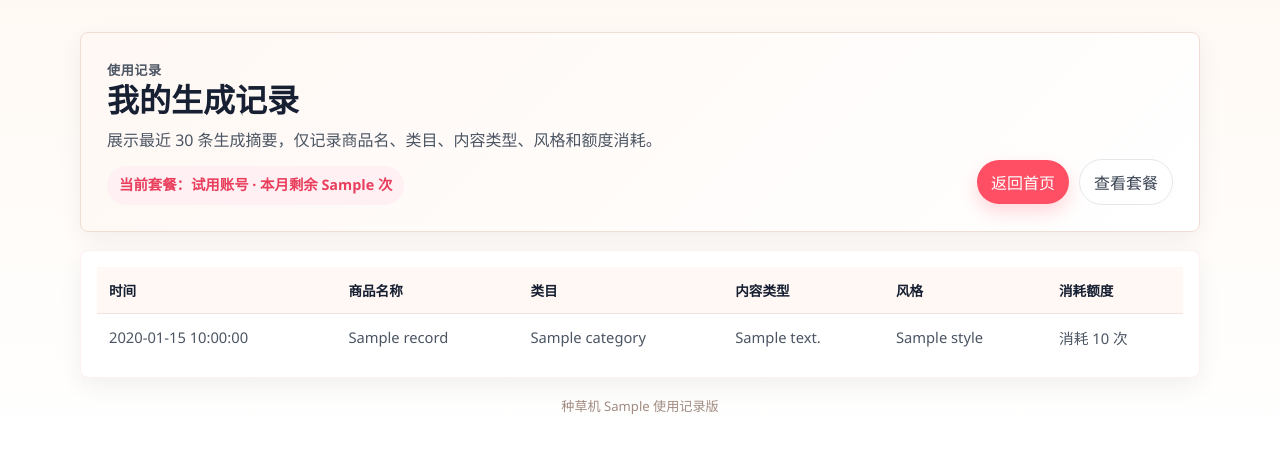
After one commit to chenjiaozz1015-maker/xhs-product-note-agent, a FastAPI app: template app/templates/records.html in a window 1280 px wide. The commit adds this page. Shown: the top 454 px of the page. Run offline with FastAPI, Linux system fonts and the light colour scheme; the template is opened without the code that fills it: most values are stand-ins (such as "Sample title", 1, 10 or a date in 2020).

Commit message:
Add generation records

```diff
--- a/app/config.py
+++ b/app/config.py
@@ -17,7 +17,7 @@ DATA_DIR.mkdir(parents=True, exist_ok=True)
 
 APP_NAME = os.getenv("APP_NAME", "种草机")
 APP_TITLE = os.getenv("APP_TITLE", APP_NAME)
-APP_VERSION = os.getenv("APP_VERSION", "v0.3-2")
+APP_VERSION = os.getenv("APP_VERSION", "v0.3-3")
 HOST = os.getenv("HOST", "0.0.0.0")
 PORT = int(os.getenv("PORT", "8000"))
 SESSION_SECRET = os.getenv("SESSION_SECRET", "change-this-session-secret")
--- a/app/routes/pages.py
+++ b/app/routes/pages.py
@@ -8,6 +8,7 @@ from app.config import APP_TITLE, APP_VERSION, UPLOAD_DIR, GENERATED_DIR
 from app.services.auth_service import get_current_user, get_user_quota, increment_used_quota
 from app.services.note_builder import build_result_payload
 from app.services.poster_engine_adapter import generate_posters
+from app.services.record_service import create_generation_record, list_recent_generation_records
 
 router = APIRouter()
 templates = Jinja2Templates(directory=str(Path(__file__).resolve().parents[1] / "templates"))
@@ -18,12 +19,14 @@ SUPPORTED_IMAGE_TYPES = {"image/jpeg", "image/png", "image/webp"}
 def _index_context(request: Request, error: str = "", warning: str = "") -> dict:
     current_user = get_current_user(request)
     quota = get_user_quota(int(current_user["id"])) if current_user else None
+    recent_records = list_recent_generation_records(int(current_user["id"])) if current_user else []
     return {
         "request": request,
         "app_title": APP_TITLE,
         "app_version": APP_VERSION,
         "current_user": current_user,
         "quota": quota,
+        "recent_records": recent_records,
         "error": error,
         "warning": warning,
     }
@@ -106,6 +109,15 @@ async def generate(
         )
         result_payload["image_paths"] = poster_paths
         quota = increment_used_quota(int(current_user["id"]))
+        create_generation_record(
+            user_id=int(current_user["id"]),
+            product_name=product_name,
+            category=category,
+            content_type=content_type,
+            style=style,
+            image_count=3,
+            quota_cost=1,
+        )
         return templates.TemplateResponse(
             "result.html",
             {
--- a/app/static/css/style.css
+++ b/app/static/css/style.css
@@ -1115,6 +1175,99 @@ button, .secondary-btn, .copy-btn, .btn {
   margin-top: 22px;
 }
 
+.records-page {
+  width: min(1120px, calc(100% - 24px));
+  max-width: 1120px;
+  gap: 18px;
+}
+
+.records-hero {
+  display: grid;
+  gap: 18px;
+  padding: 26px;
+  background: linear-gradient(135deg, #fff8f4 0%, #fff 100%);
+  border-color: #f0ddd4;
+}
+
+.records-hero h1 {
+  margin: 0 0 8px;
+  color: var(--home-ink);
+  font-size: 2rem;
+  line-height: 1.18;
+}
+
+.records-hero p {
+  margin: 0;
+  color: var(--home-text);
+  line-height: 1.7;
+}
+
+.records-quota {
+  display: inline-flex;
+  width: fit-content;
+  margin-top: 12px !important;
+  padding: 7px 12px;
+  border-radius: 999px;
+  background: #fff0f4;
+  color: var(--home-brand-deep) !important;
+  font-size: 0.9rem;
+  font-weight: 800;
+}
+
+.records-card {
+  overflow: hidden;
+}
+
+.records-table-wrap {
+  width: 100%;
+  overflow-x: auto;
+}
+
+.records-table {
+  width: 100%;
+  border-collapse: collapse;
+  color: var(--home-text);
+  font-size: 0.92rem;
+}
+
+.records-table th,
+.records-table td {
+  padding: 13px 12px;
+  border-bottom: 1px solid #f0e2dc;
+  text-align: left;
+  vertical-align: top;
+}
+
+.records-table th {
+  color: var(--home-ink);
+  background: #fff8f4;
+  font-size: 0.85rem;
+  font-weight: 800;
+}
+
+.records-table tr:last-child td {
+  border-bottom: 0;
+}
+
+.records-empty {
+  display: grid;
+  gap: 10px;
+  justify-items: start;
+  padding: 8px;
+}
+
+.records-empty h2 {
+  margin: 0;
+  color: var(--home-ink);
+  font-size: 1.15rem;
+}
+
+.records-empty p {
+  margin: 0;
+  color: var(--home-muted);
+  line-height: 1.6;
+}
+
 .pricing-page {
   width: min(1320px, calc(100% - 24px));
   max-width: 1320px;
@@ -1355,6 +1528,15 @@ button, .secondary-btn, .copy-btn, .btn {
   .pricing-grid {
     grid-template-columns: repeat(2, minmax(0, 1fr));
   }
+
+  .records-page {
+    width: min(1120px, calc(100% - 64px));
+  }
+
+  .records-hero {
+    grid-template-columns: minmax(0, 1fr) auto;
+    align-items: end;
+  }
 }
 
 @media (min-width: 1024px) {
--- a/app/templates/login.html
+++ b/app/templates/login.html
@@ -38,7 +38,7 @@
 
         <p class="auth-switch">没有账号？<a href="/register">去注册</a></p>
       </section>
-      <p class="version-note">种草机 {{ app_version }} 试用额度版</p>
+      <p class="version-note">种草机 {{ app_version }} 使用记录版</p>
     </main>
   </body>
 </html>
--- a/app/templates/pricing.html
+++ b/app/templates/pricing.html
@@ -44,7 +44,7 @@
         </article>
         {% endfor %}
       </section>
-      <p class="version-note">种草机 {{ app_version }} 试用额度版</p>
+      <p class="version-note">种草机 {{ app_version }} 使用记录版</p>
     </main>
   </body>
 </html>
--- a/app/templates/quota_empty.html
+++ b/app/templates/quota_empty.html
@@ -17,7 +17,7 @@
           <a class="btn btn-ghost" href="/">返回首页</a>
         </div>
       </section>
-      <p class="version-note">种草机 {{ app_version }} 试用额度版</p>
+      <p class="version-note">种草机 {{ app_version }} 使用记录版</p>
     </main>
   </body>
 </html>
--- /dev/null
+++ b/app/templates/records.html
@@ -0,0 +1,66 @@
+<!DOCTYPE html>
+<html lang="zh-CN">
+  <head>
+    <meta charset="UTF-8" />
+    <meta name="viewport" content="width=device-width, initial-scale=1.0, maximum-scale=1.0, user-scalable=no" />
+    <title>{{ app_title }} - 我的生成记录</title>
+    <link rel="stylesheet" href="{{ url_for('static', path='css/style.css') }}" />
+  </head>
+  <body>
+    <main class="page records-page">
+      <section class="card records-hero">
+        <div>
+          <p class="section-label">使用记录</p>
+          <h1>我的生成记录</h1>
+          <p>展示最近 30 条生成摘要，仅记录商品名、类目、内容类型、风格和额度消耗。</p>
+          {% if quota %}
+          <p class="records-quota">当前套餐：试用账号 · 本月剩余 {{ quota.remaining_quota }} 次</p>
+          {% endif %}
+        </div>
+        <div class="account-actions">
+          <a class="btn btn-primary" href="/">返回首页</a>
+          <a class="btn btn-ghost" href="/pricing">查看套餐</a>
+        </div>
+      </section>
+
+      <section class="card records-card">
+        {% if records %}
+        <div class="records-table-wrap">
+          <table class="records-table">
+            <thead>
+              <tr>
+                <th>时间</th>
+                <th>商品名称</th>
+                <th>类目</th>
+                <th>内容类型</th>
+                <th>风格</th>
+                <th>消耗额度</th>
+              </tr>
+            </thead>
+            <tbody>
+              {% for record in records %}
+              <tr>
+                <td data-label="时间">{{ record.created_at }}</td>
+                <td data-label="商品名称">{{ record.product_name or "未填写商品名" }}</td>
+                <td data-label="类目">{{ record.category }}</td>
+                <td data-label="内容类型">{{ record.content_type }}</td>
+                <td data-label="风格">{{ record.style }}</td>
+                <td data-label="消耗额度">消耗 {{ record.quota_cost }} 次</td>
+              </tr>
+              {% endfor %}
+            </tbody>
+          </table>
+        </div>
+        {% else %}
+        <div class="records-empty">
+          <h2>暂无生成记录</h2>
+          <p>上传一张商品图并成功生成后，这里会显示你的使用记录。</p>
+          <a class="btn btn-primary" href="/">开始生成</a>
+        </div>
+        {% endif %}
+      </section>
+
+      <p class="version-note">种草机 {{ app_version }} 使用记录版</p>
+    </main>
+  </body>
+</html>
--- a/app/templates/register.html
+++ b/app/templates/register.html
@@ -43,7 +43,7 @@
 
         <p class="auth-switch">已有账号？<a href="/login">去登录</a></p>
       </section>
-      <p class="version-note">种草机 {{ app_version }} 试用额度版</p>
+      <p class="version-note">种草机 {{ app_version }} 使用记录版</p>
     </main>
   </body>
 </html>
--- a/app/templates/result.html
+++ b/app/templates/result.html
@@ -171,7 +171,7 @@
         </ol>
       </section>
 
-      <p class="version-note">种草机 {{ app_version }} 试用额度版</p>
+      <p class="version-note">种草机 {{ app_version }} 使用记录版</p>
     </main>
     <script src="{{ url_for('static', path='js/app.js') }}"></script>
   </body>
```
Also changed, not shown: other parts of app/static/css/style.css (+120 -1 lines), app/routes/auth.py (+14 -0 lines), app/services/db.py (+16 -0 lines), app/services/record_service.py (added, +74 -0 lines), app/templates/index.html (+32 -1 lines), tests/test_auth.py (+154 -0 lines), tests/test_health.py (+1 -1 lines), README.md, 1 other file.
